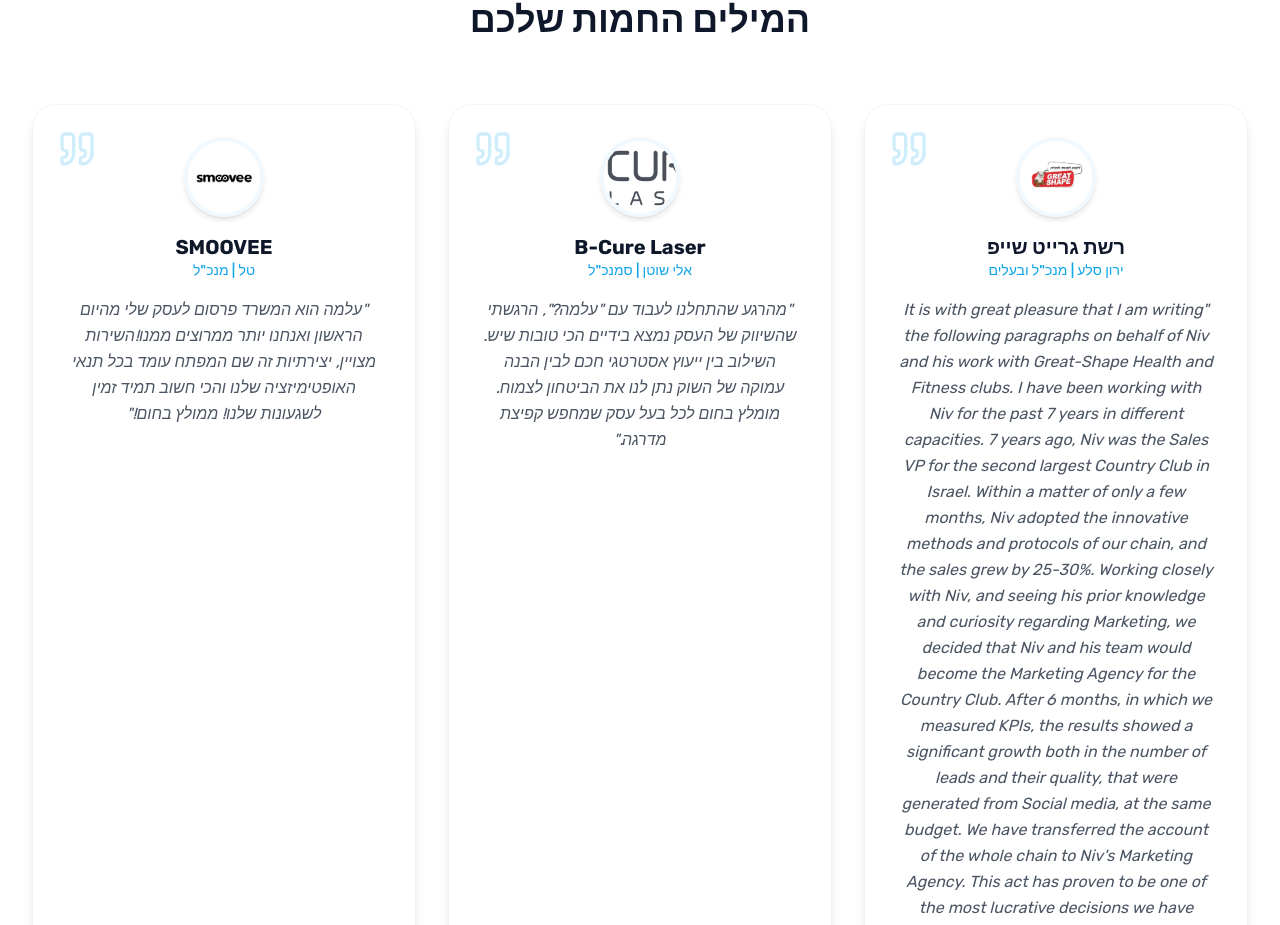
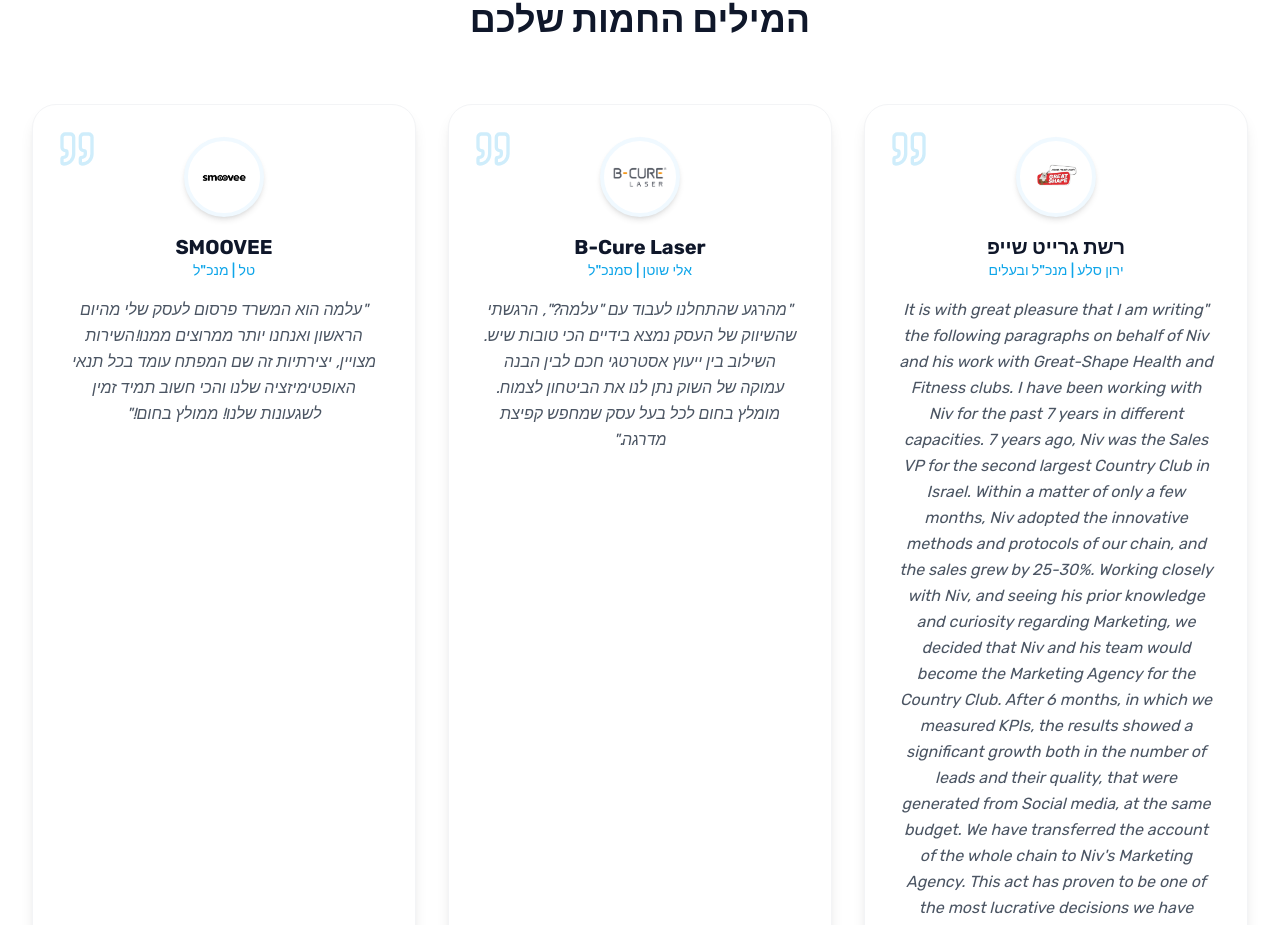
Before and after one commit to spaceclase-ops/alma-website, a React (Vite) app: page / in a window 1280 px wide. Shown: the part 2976-3901 px from the top of the page. Built offline with nearby package versions, Linux system fonts and the light colour scheme.

Commit message:
Fix logo proportions: change object-cover to object-contain with padding

```diff
--- a/components/Testimonials.tsx
+++ b/components/Testimonials.tsx
@@ -48,8 +48,8 @@ const Testimonials: React.FC<TestimonialsProps> = ({ onSeeAllClick }) => {
                 <Quote size={40} />
               </div>
 
-              <div className="w-20 h-20 rounded-full overflow-hidden border-4 border-alma-light mb-4 shadow-md">
-                <img src={item.image} alt={item.name} className="w-full h-full object-cover" />
+              <div className="w-20 h-20 rounded-full overflow-hidden border-4 border-alma-light mb-4 shadow-md bg-white">
+                <img src={item.image} alt={item.name} className="w-full h-full object-contain p-2" />
               </div>
 
               <div className="mb-4">
--- a/components/TestimonialsPage.tsx
+++ b/components/TestimonialsPage.tsx
@@ -128,8 +128,8 @@ const TestimonialsPage: React.FC<TestimonialsPageProps> = ({ onBack, onContactCl
               </div>
 
               <div className="flex items-center gap-4 mb-8">
-                <div className="w-16 h-16 rounded-full overflow-hidden border-2 border-alma-light shadow-md">
-                  <img src={item.image} alt={item.name} className="w-full h-full object-cover" />
+                <div className="w-16 h-16 rounded-full overflow-hidden border-2 border-alma-light shadow-md bg-white">
+                  <img src={item.image} alt={item.name} className="w-full h-full object-contain p-2" />
                 </div>
                 <div>
                    <h4 className="text-xl font-bold text-alma-dark">{item.name}</h4>
```
